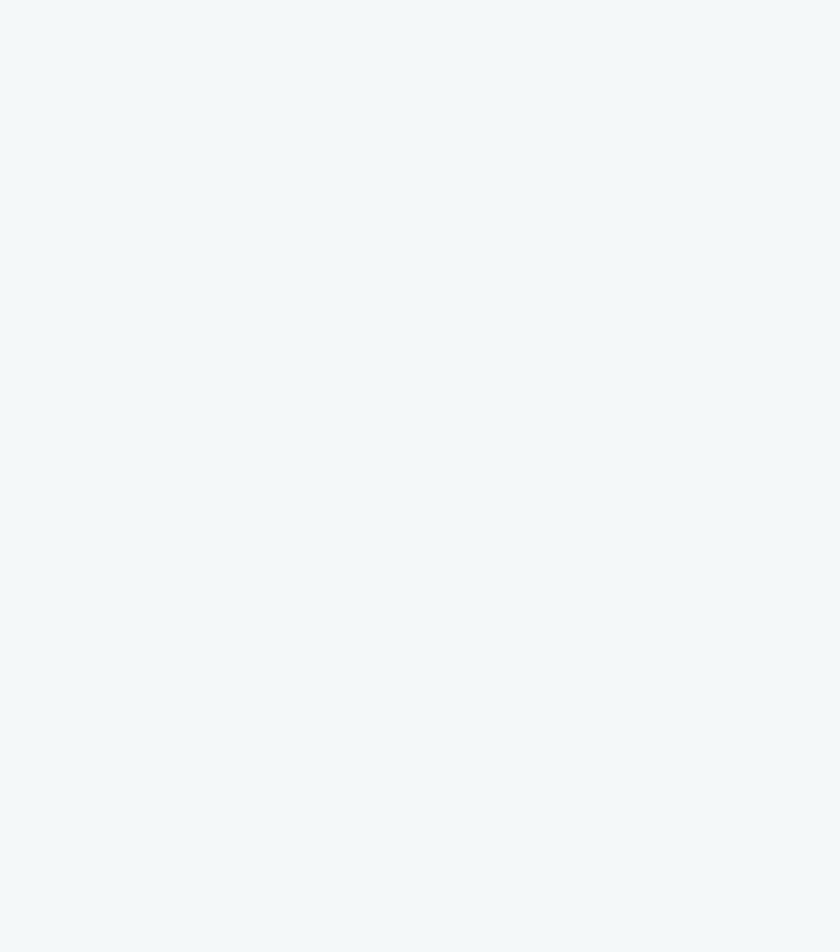
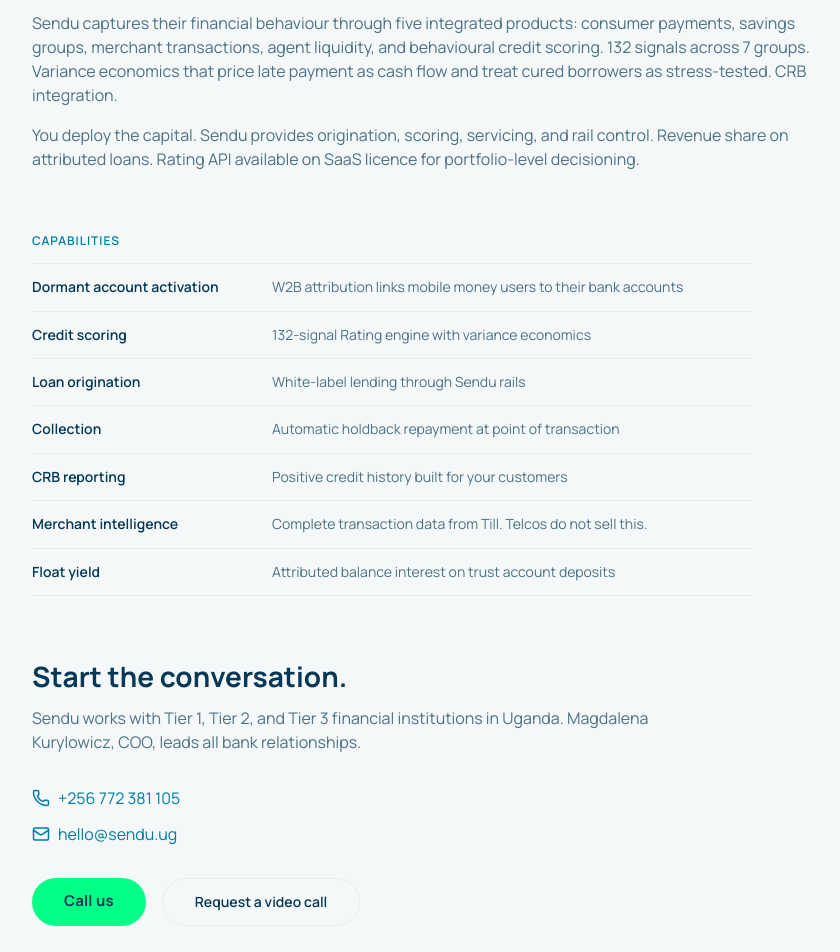
Before and after one commit to ivanyiga/sendu_mvp_website_ivan, a Nuxt app: page /banks in a window 1280 px wide. Before the commit this address had no page. Shown: the part 240-1192 px from the top of the page, without its empty margins (96-936 px from the left). Before the commit the page ends 800 px from the top, so only its background shows below. Built offline with nearby package versions, Linux system fonts and the light colour scheme.

Commit message:
Build Banks page

```diff
--- /dev/null
+++ b/pages/banks.vue
@@ -0,0 +1,374 @@
+<template>
+  <!-- PAGE: /banks -->
+  <!-- Reference spec: page-banks.html -->
+  <div class="page-banks">
+
+    <!-- Hero -->
+    <section class="hero">
+      <h1>Activate your dormant customers.</h1>
+      <div class="hero-body">
+        <p>
+          20 million Ugandans have bank accounts they never use. Your customer
+          acquisition cost was paid. The account was opened. It went dormant.
+          You cannot lend to these customers because you cannot score them. No
+          transaction history. No payslip. No collateral. The credit bureau file
+          is empty.
+        </p>
+        <p>
+          Sendu captures their financial behaviour through five integrated
+          products: consumer payments, savings groups, merchant transactions,
+          agent liquidity, and behavioural credit scoring. 132 signals across 7
+          groups. Variance economics that price late payment as cash flow and
+          treat cured borrowers as stress-tested. CRB integration.
+        </p>
+        <p>
+          You deploy the capital. Sendu provides origination, scoring,
+          servicing, and rail control. Revenue share on attributed loans. Rating
+          API available on SaaS licence for portfolio-level decisioning.
+        </p>
+      </div>
+    </section>
+
+    <!-- Capability Table -->
+    <section class="capability-section">
+      <!-- <div class="section-label">Capabilities</div> -->
+      <SectionLabel text="Capabilities" />
+      <div class="capability-table">
+        <div
+          v-for="item in capabilities"
+          :key="item.capability"
+          class="capability-row"
+        >
+          <div class="capability-key">{{ item.capability }}</div>
+          <div class="capability-value">{{ item.detail }}</div>
+        </div>
+      </div>
+    </section>
+
+    <!-- CTA Section -->
+    <section class="cta-section">
+      <h2>Start the conversation.</h2>
+      <p class="cta-body">
+        Sendu works with Tier 1, Tier 2, and Tier 3 financial institutions in
+        Uganda. Magdalena Kurylowicz, COO, leads all bank relationships.
+      </p>
+
+      <div class="cta-contact">
+        <div class="cta-contact-row">
+          <PhoneIcon :size="18" />
+          <a href="tel:+256772381105">+256 772 381 105</a>
+        </div>
+        <div class="cta-contact-row">
+          <MailIcon :size="18" />
+          <a href="mailto:hello@sendu.ug">hello@sendu.ug</a>
+        </div>
+      </div>
+
+      <div class="cta-buttons">
+        <a class="btn-primary" href="tel:+256772381105">Call us</a>
+        <a
+          class="btn-secondary"
+          :href="videoCallMailto"
+        >
+          Request a video call
+        </a>
+      </div>
+    </section>
+
+  </div>
+</template>
+
+<script setup>
+import { Phone as PhoneIcon, Mail as MailIcon } from 'lucide-vue-next'
+
+// --- OG Meta ---
+useHead({
+  title: 'Sendu for Banks — Activate your dormant customers',
+  meta: [
+    { property: 'og:title', content: 'Sendu for Banks — Activate your dormant customers' },
+    { property: 'og:description', content: '20 million Ugandans have dormant bank accounts. Sendu captures their financial behaviour and converts it into credit decisions. Partner with us.' },
+    { property: 'og:image', content: '/og-banks.jpg' },
+    { property: 'og:type', content: 'website' },
+  ],
+})
+
+// --- Capability Data ---
+const capabilities = [
+  { capability: 'Dormant account activation', detail: 'W2B attribution links mobile money users to their bank accounts' },
+  { capability: 'Credit scoring', detail: '132-signal Rating engine with variance economics' },
+  { capability: 'Loan origination', detail: 'White-label lending through Sendu rails' },
+  { capability: 'Collection', detail: 'Automatic holdback repayment at point of transaction' },
+  { capability: 'CRB reporting', detail: 'Positive credit history built for your customers' },
+  { capability: 'Merchant intelligence', detail: 'Complete transaction data from Till. Telcos do not sell this.' },
+  { capability: 'Float yield', detail: 'Attributed balance interest on trust account deposits' },
+]
+
+// --- Pre-populated mailto for video call request ---
+const videoCallMailto = 'mailto:hello@sendu.ug'
+  + '?subject=' + encodeURIComponent('Bank partnership enquiry – video call request')
+  + '&body=' + encodeURIComponent(
+    'Hi Magdalena,\n\n'
+    + 'I\'d like to schedule a video call to discuss a partnership with Sendu.\n\n'
+    + 'Name: \n'
+    + 'Institution: \n'
+    + 'Preferred date/time: \n\n'
+    + 'Thank you.'
+  )
+</script>
+
+<style scoped>
+/*
+  All values reference tokens from assets/css/tokens.css.
+  Pixel values below match the HTML reference spec exactly.
+  Ivan: copy these values, do not approximate.
+*/
+
+.page-banks {
+  max-width: 1120px;
+  margin: 0 auto;
+  padding: 0 48px;
+}
+
+/* --- Hero --- */
+.hero {
+  padding: 96px 0 64px;
+  max-width: 800px;
+}
+
+.hero h1 {
+  font-family: 'Manrope', sans-serif;
+  font-weight: 700;
+  font-size: 36px;
+  line-height: 1.2;
+  color: var(--blue-deep);
+}
+
+.hero-body {
+  margin-top: 24px;
+}
+
+.hero-body p {
+  font: var(--font-body-lg);
+  color: rgba(5, 56, 86, 0.70);
+  margin-bottom: 16px;
+}
+
+.hero-body p:last-child {
+  margin-bottom: 0;
+}
+
+/* --- Section Label --- */
+.section-label {
+  font: var(--font-label);
+  text-transform: uppercase;
+  letter-spacing: 0.08em;
+  color: var(--blue-bright);
+  margin-bottom: 16px;
+}
+
+/* --- Capability Table --- */
+.capability-section {
+  padding: 0 0 64px;
+}
+
+.capability-table {
+  max-width: 720px;
+}
+
+.capability-row {
+  display: flex;
+  align-items: baseline;
+  padding: 12px 0;
+  border-bottom: 1px solid var(--gray-2);
+}
+
+.capability-row:first-child {
+  border-top: 1px solid var(--gray-2);
+}
+
+.capability-key {
+  flex: 0 0 240px;
+  font-family: 'Manrope', sans-serif;
+  font-weight: 600;
+  font-size: 14px;
+  line-height: 1.6;
+  color: var(--blue-deep);
+}
+
+.capability-value {
+  flex: 1;
+  font-family: 'Manrope', sans-serif;
+  font-weight: 400;
+  font-size: 14px;
+  line-height: 1.6;
+  color: rgba(5, 56, 86, 0.70);
+}
+
+/* --- CTA Section --- */
+.cta-section {
+  padding: 0 0 64px;
+}
+
+.cta-section h2 {
+  color: var(--blue-deep);
+  margin-bottom: 12px;
+  font-family: 'Manrope', sans-serif;
+  font-weight: 700;
+  font-size: var(--font-heading-lg);
+  line-height: 1.2;
+}
+
+.cta-body {
+  font: var(--font-body-lg);
+  color: rgba(5, 56, 86, 0.70);
+  max-width: 640px;
+  margin-bottom: 32px;
+}
+
+.cta-contact {
+  max-width: 640px;
+}
+
+.cta-contact-row {
+  display: flex;
+  align-items: center;
+  gap: 8px;
+  margin-bottom: 12px;
+}
+
+.cta-contact-row svg {
+  color: var(--blue-bright);
+  flex-shrink: 0;
+}
+
+.cta-contact-row a {
+  font: var(--font-body-sm);
+  color: var(--blue-bright);
+  transition: color 150ms ease;
+}
+
+.cta-contact-row a:hover {
+  color: var(--blue-deep);
+}
+
+.cta-buttons {
+  display: flex;
+  gap: 16px;
+  margin-top: 32px;
+}
+
+.btn-primary {
+  display: inline-flex;
+  align-items: center;
+  justify-content: center;
+  height: 48px;
+  padding: 0 32px;
+  border-radius: var(--radius-full);
+  background: var(--green-vivid);
+  color: var(--blue-deep);
+  font-family: 'Manrope', sans-serif;
+  font-weight: 700;
+  font-size: 15px;
+  letter-spacing: 0.01em;
+  border: none;
+  cursor: pointer;
+  transition: background 150ms ease;
+}
+
+.btn-primary:hover {
+  background: #00D46E;
+}
+
+.btn-secondary {
+  display: inline-flex;
+  align-items: center;
+  justify-content: center;
+  height: 48px;
+  padding: 0 32px;
+  border-radius: var(--radius-full);
+  background: transparent;
+  border: 1.5px solid var(--gray-2);
+  color: var(--blue-deep);
+  font-family: 'Manrope', sans-serif;
+  font-weight: 600;
+  font-size: 14px;
+  cursor: pointer;
+  transition: border-color 150ms ease, color 150ms ease;
+}
+
+.btn-secondary:hover {
+  border-color: var(--blue-bright);
+  color: var(--blue-bright);
+}
+
+/* --- Tablet (768px–1023px) --- */
+@media (max-width: 1023px) {
+  .page-banks {
+    padding: 0 24px;
+  }
+
+  .hero {
+    padding: 64px 0 48px;
+  }
+
+  .hero h1 {
+    font-size: 28px;
+  }
+
+  .capability-key {
+    flex: 0 0 200px;
+  }
+
+  .cta-section h2 {
+    font-size: 22px;
+  }
+}
+
+/* --- Mobile (< 768px) --- */
+@media (max-width: 767px) {
+  .page-banks {
+    padding: 0 20px;
+  }
+
+  .hero {
+    padding: 64px 0 48px;
+  }
+
+  .hero h1 {
+    font-size: 28px;
+  }
+
+  .capability-row {
+    flex-direction: column;
+    padding: 0;
+    border-bottom: none;
+    margin-bottom: 16px;
+  }
+
+  .capability-row:first-child {
+    border-top: none;
+  }
+
+  .capability-key {
+    flex: none;
+    margin-bottom: 4px;
+  }
+
+  .capability-value {
+    flex: none;
+  }
+
+  .cta-buttons {
+    flex-direction: column;
+  }
+
+  .btn-primary,
+  .btn-secondary {
+    width: 100%;
+  }
+
+  .cta-section h2 {
+    font-size: 22px;
+  }
+}
+</style>
```
